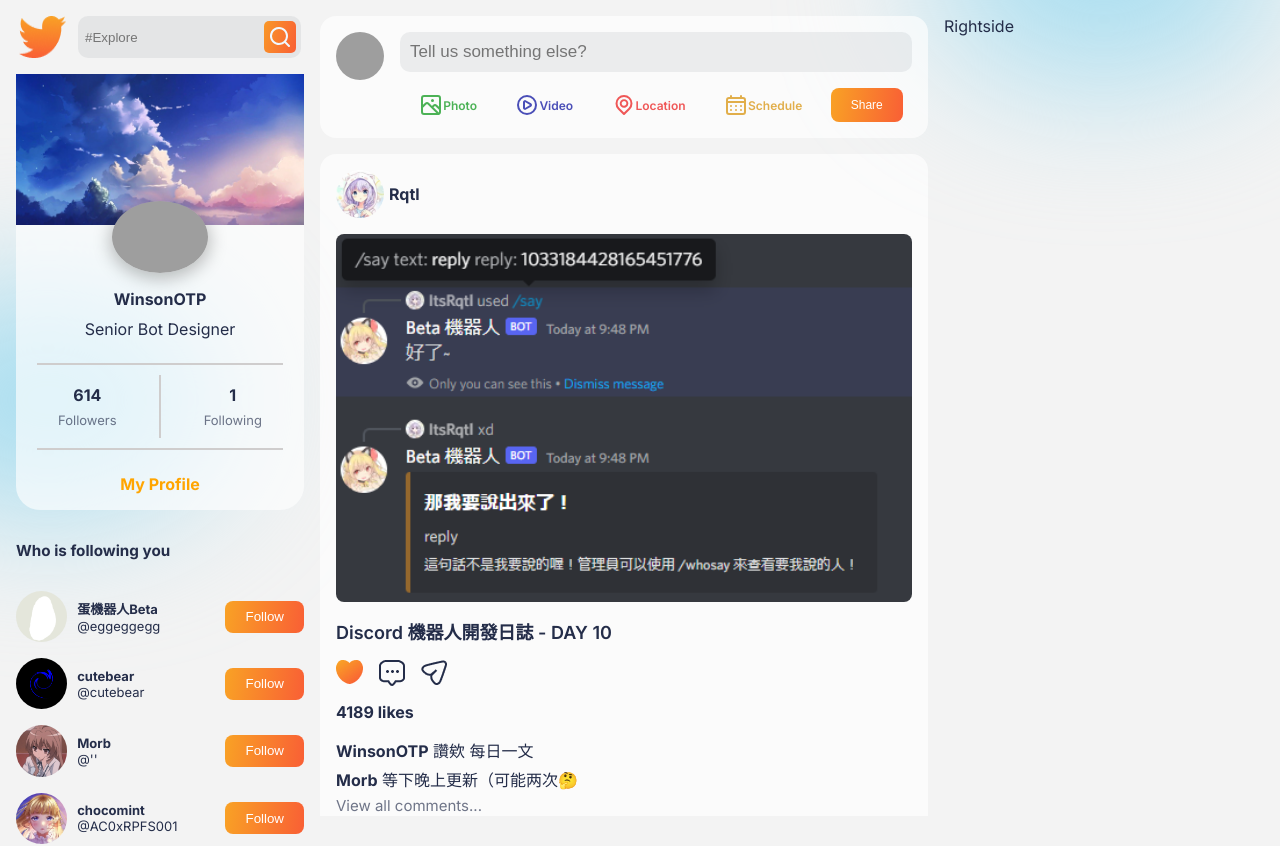
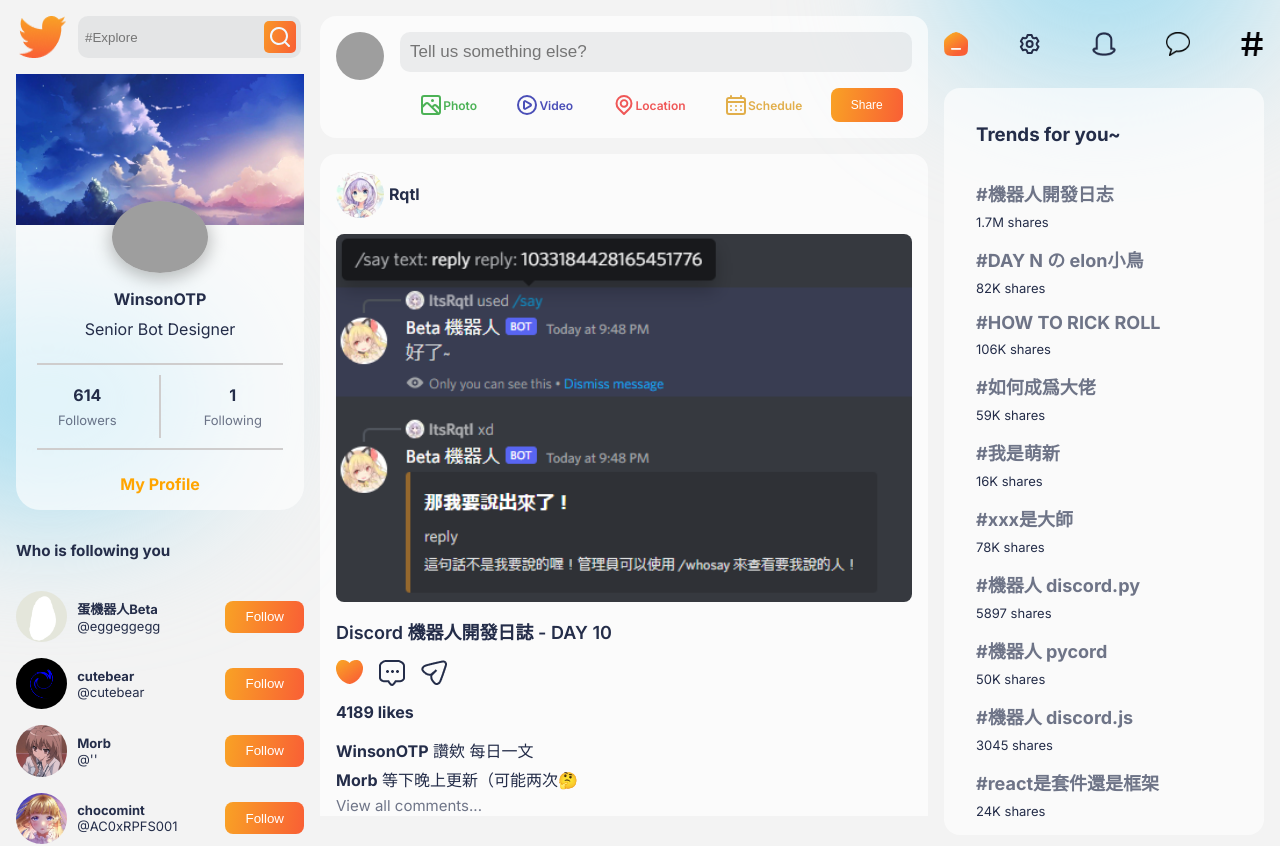
Before and after one commit to kirano-sharky/learning-react, a React (Create React App) app: page / in a window 1280 px wide. Shown: the top 846 px of the page. Built offline with nearby package versions, Linux system fonts and the light colour scheme; grey boxes are pictures that could not be loaded.

Commit message:
lebih laaaaa

```diff
--- /dev/null
+++ b/src/Data/trendsData.js
@@ -0,0 +1,51 @@
+export const Trend推薦 = [
+    {
+        名字: '機器人開發日志',
+        分享: '1.7M'
+    },
+    //
+    {
+        名字: 'DAY N の elon小鳥',
+        分享: '82K'
+    },
+    //
+    {
+        名字: 'HOW TO RICK ROLL',
+        分享: '106K'
+    },
+    //
+    {
+        名字: '如何成爲大佬',
+        分享: '59K'
+    },
+    //
+    {
+        名字: '我是萌新',
+        分享: '16K'
+    },
+    //
+    {
+        名字: 'xxx是大師',
+        分享: '78K'
+    },
+    //
+    {
+        名字: '機器人 discord.py',
+        分享: '5897'
+    },
+    //
+    {
+        名字: '機器人 pycord',
+        分享: '50K'
+    },
+    //
+    {
+        名字: '機器人 discord.js',
+        分享: '3045'
+    },
+    //
+    {
+        名字: 'react是套件還是框架',
+        分享: '24K'
+    },
+]
--- a/src/components/post/Post打卡.css
+++ b/src/components/post/Post打卡.css
@@ -26,8 +26,8 @@
 }
 
 .Post-打卡 > img {
-    width: 100%;
-    max-height: 25rem;
+    /*width: 100%;
+    max-height: 25rem;*/
     object-fit: cover;
     border-radius: 0.5rem;
 }
--- /dev/null
+++ b/src/components/rightSide/RightSide右邊.css
@@ -0,0 +1,24 @@
+.RightSide-右邊 {
+    display: flex;
+    flex-direction: column;
+    gap: 2rem;
+}
+
+.icon圖標 {
+    margin-top: 1rem;
+    display: flex;
+    justify-content: space-between;
+}
+
+.icon圖標 > img {
+    width: 1.5rem;
+    height: 1.5rem;
+}
+
+
+.s-button {
+    height: 3rem;
+    width: 80%;
+    align-self: center;
+    font-size: 18px;
+}
--- /dev/null
+++ b/src/components/rightSide/RightSide右邊.jsx
@@ -0,0 +1,28 @@
+import React from 'react'
+import './RightSide右邊.css'
+import Home頁面 from '../../img/home.png'
+import Noti通知 from '../../img/noti.png'
+import Message訊息 from '../../img/message.png'
+import { UilSetting } from '@iconscout/react-unicons'
+import Htag from '../../img/htag.png'
+import TrendCard推薦卡 from '../trendCard/TrendCard推薦卡'
+
+const RightSide右邊 = () => {
+  return (
+    <div className="RightSide-右邊">
+        <div className="icon圖標">
+            <img src={Home頁面}/>
+            <UilSetting/>
+            <img src={Noti通知}/>
+            <img src={Message訊息}/>
+            <img src={Htag}/>
+        </div>
+
+        <TrendCard推薦卡/>
+
+        <button className='button按鈕 s-button'>Share</button>
+    </div>
+  )
+}
+
+export default RightSide右邊
--- /dev/null
+++ b/src/components/trendCard/TrendCard推薦卡.css
@@ -0,0 +1,25 @@
+.TrendCard-推薦卡 {
+    display: flex;
+    flex-direction: column;
+    gap: 1rem;
+    background: var(--cardColor);
+    border-radius: 1rem;
+    padding: 1rem;
+    padding-left: 2rem;
+}
+
+.trend推薦 {
+    display: flex;
+    flex-direction: column;
+    gap: 0.5rem;
+}
+
+.trend推薦 > span:nth-of-type(1) {
+    font-size: 18px;
+    cursor: pointer;
+    color: var(--gray);
+}
+
+.trend推薦 > span:nth-of-type(2) {
+    font-size: 13px;
+}
--- /dev/null
+++ b/src/components/trendCard/TrendCard推薦卡.jsx
@@ -0,0 +1,21 @@
+import React from 'react'
+import './TrendCard推薦卡.css'
+import { Trend推薦 } from '../../Data/trendsData'
+
+const TrendCard推薦卡 = () => {
+  return (
+    <div className="TrendCard-推薦卡">
+        <h3>Trends for you~</h3>
+        {Trend推薦.map((推薦) => {
+            return (
+                <div className="trend推薦">
+                    <span className='推薦内容'><b>#{推薦.名字}</b></span>
+                    <span>{推薦.分享} shares</span>
+                </div>
+            )
+        })}
+    </div>
+  )
+}
+
+export default TrendCard推薦卡
--- a/src/pages/home/Home頁面.jsx
+++ b/src/pages/home/Home頁面.jsx
@@ -1,6 +1,7 @@
 import React from 'react'
 import PostSide打卡邊 from '../../components/postSide/PostSide打卡邊'
 import ProfileSide頭像 from '../../components/profileSide/ProfileSide頭像'
+import RightSide右邊 from '../../components/rightSide/RightSide右邊'
 import './Home頁面.css'
 
 const Home頁面 = () => {
@@ -8,7 +9,7 @@
     <div className='Home-頁面'>
         <ProfileSide頭像></ProfileSide頭像>
         <PostSide打卡邊></PostSide打卡邊>
-        <div className="rightSide-右邊">Rightside</div>
+        <RightSide右邊></RightSide右邊>
     </div>
   )
 }
```
Also changed, not shown: src/components/rightSide/RightSide.css (deleted), src/components/rightSide/RightSide.jsx (deleted), src/img/htag.png (added), src/img/message.png (added).
